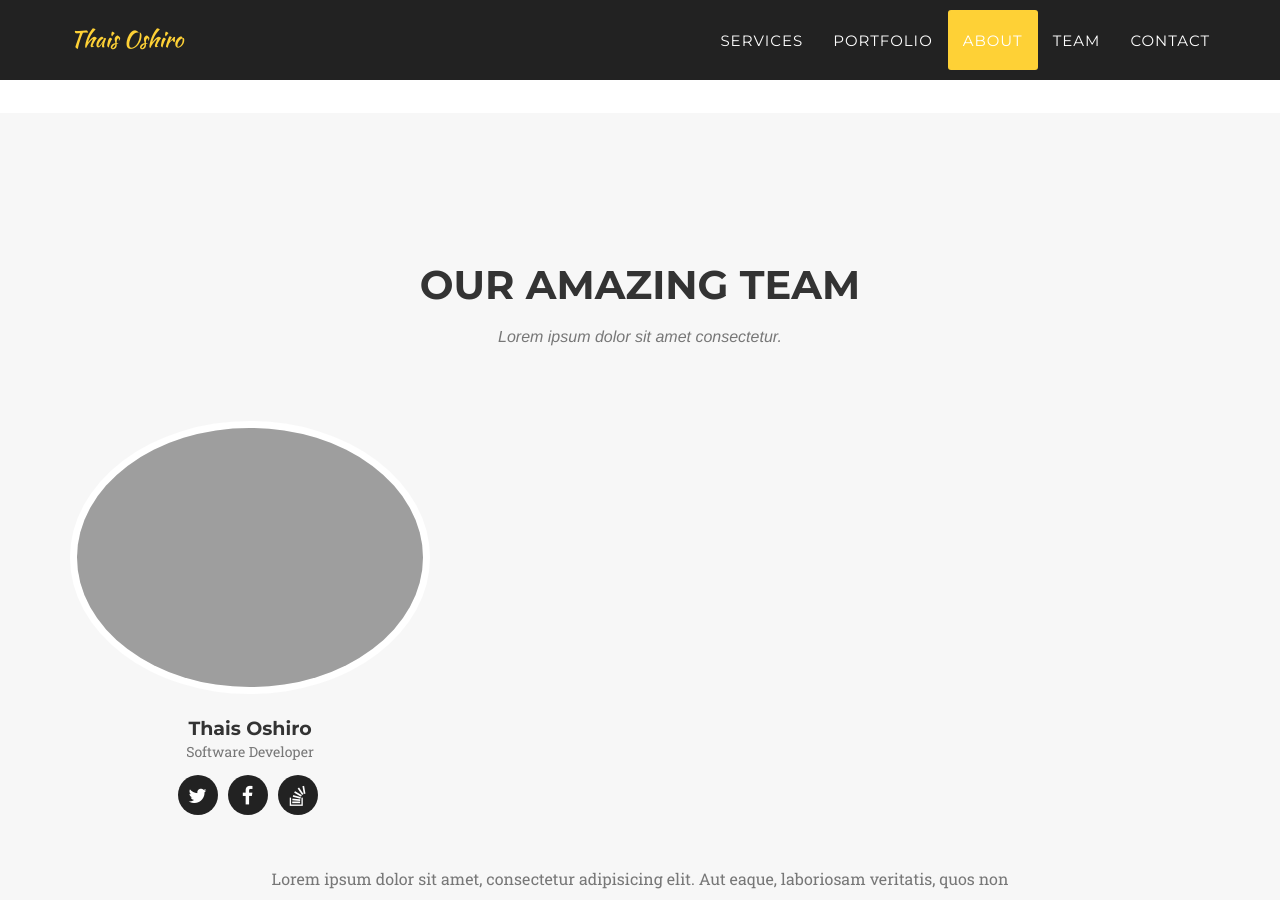
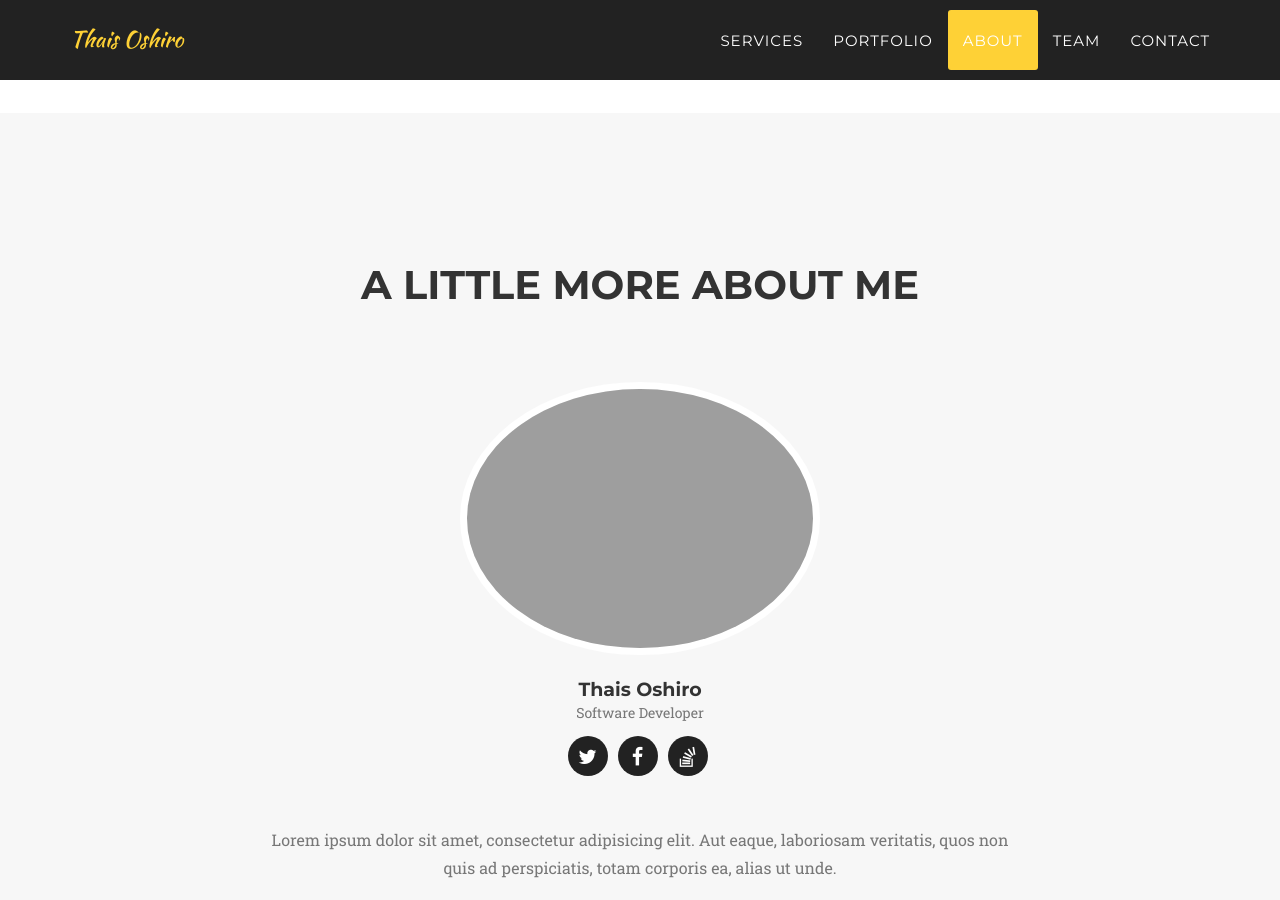
Before and after one commit to thaisoshiro/thaisoshiro.github.io, a Jekyll site: the page built from index.html, in a window 1280 px wide and 900 px high, scrolled down 4403 px. Built offline with Jekyll 4.4.1, drawn with Linux system fonts in a browser that asks for light colours; some web fonts are replaced.

Commit message:
add photo

```diff
--- a/_includes/team.html
+++ b/_includes/team.html
@@ -3,13 +3,13 @@
         <div class="container">
             <div class="row">
                 <div class="col-lg-12 text-center">
-                    <h2 class="section-heading">Our Amazing Team</h2>
-                    <h3 class="section-subheading text-muted">Lorem ipsum dolor sit amet consectetur.</h3>
+                    <h2 class="section-heading">A little more about me</h2>
+                    <h3 class="section-subheading text-muted"></h3>
                 </div>
             </div>
             <div class="row">
                 {% for member in site.people %}
-                <div class="col-sm-4">
+                <div class="col-sm-4 col-sm-offset-4">
                     <div class="team-member">
                         <img src="img/team/{{ member.pic }}.jpg" class="img-responsive img-circle" alt="">
                         <h4>{{ member.name }}</h4>
```
Also changed, not shown: img/team/1.jpg (deleted), img/team/2.jpg (deleted), img/team/3.jpg (deleted), img/team/me.jpg (added).
